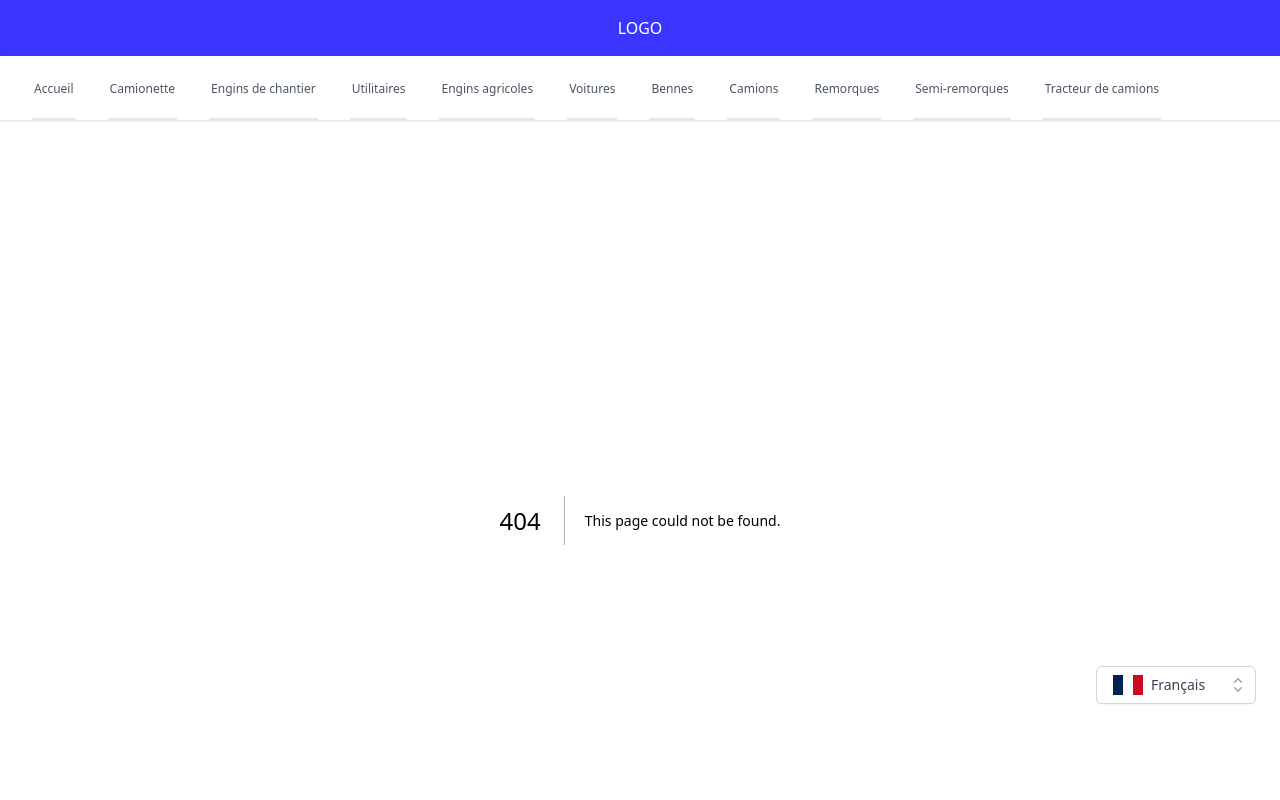
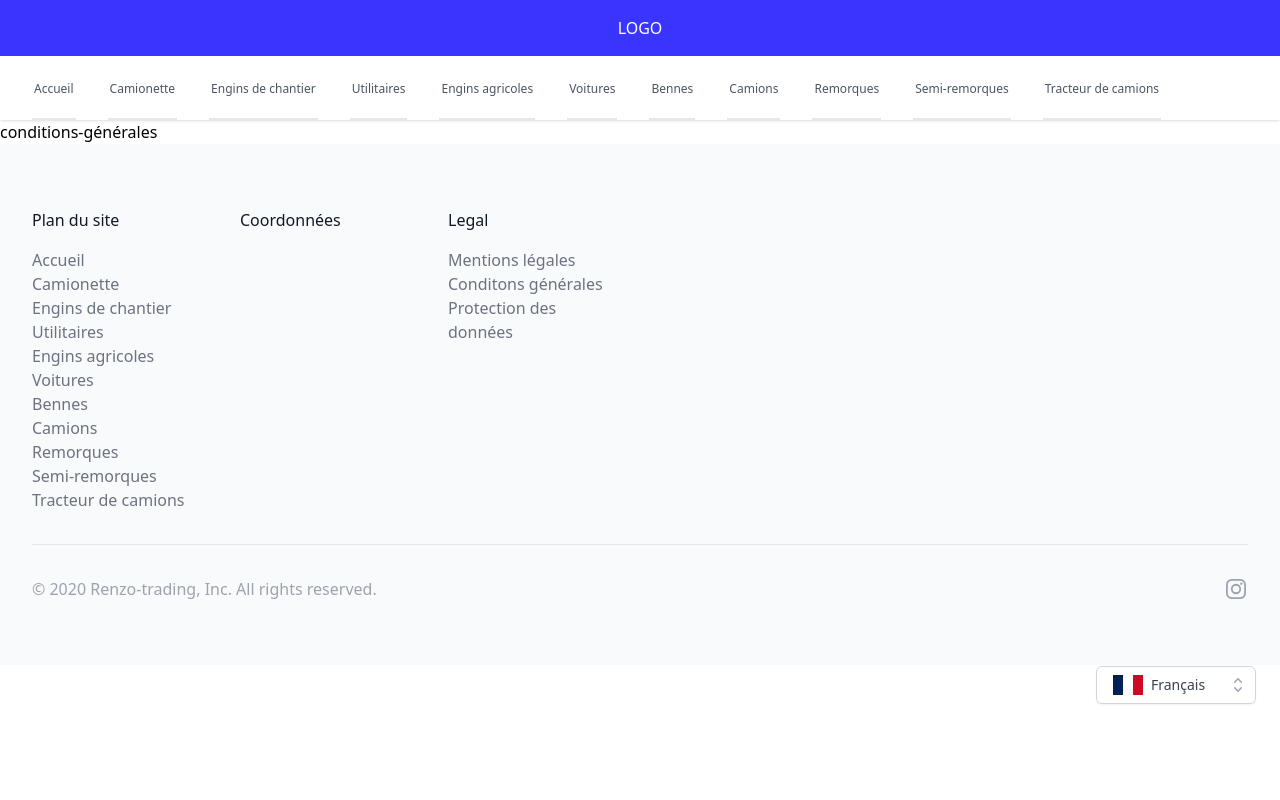
Before and after one commit to BryanParisot/renzo-campagnie, a Next.js app: page /conditions-generales in a window 1280 px wide. Before the commit this address had no page. Shown: the top 800 px of the page. Built offline with nearby package versions, Linux system fonts and the light colour scheme.

Commit message:
feat(legal): create page and maj data navigation

```diff
--- a/components/Footer/Footer.jsx
+++ b/components/Footer/Footer.jsx
@@ -1,3 +1,4 @@
+import Link from "next/link";
 import React from "react";
 import { data_navigation } from "../Navigation/dataNavigation";
 import { legal_navigation } from "../Navigation/dataNavigation";
@@ -18,12 +19,11 @@ const Footer = () => {
                 </h3>
                 <ul role="list" className="mt-4 space-y-4">
                   {data_navigation.map((i) => (
-                    <li
-                      className="text-base text-gray-500 hover:text-gray-900"
-                      key={i.id}
-                    >
-                      {i.title}
-                    </li>
+                    <Link className="cursor-pointer" key={i.id} href={i.path}>
+                      <li className="cursor-pointer text-base text-gray-500 hover:text-gray-900">
+                        {i.title}
+                      </li>
+                    </Link>
                   ))}
                 </ul>
               </div>
@@ -39,12 +39,13 @@ const Footer = () => {
                 <h3 className="text-base font-medium text-gray-900">Legal</h3>
                 <ul role="list" className="mt-4 space-y-4">
                   {legal_navigation.map((i) => (
-                    <li
-                      className="text-base text-gray-500 hover:text-gray-900"
+                    <Link
+                      className="cursor-pointer text-base text-gray-500 hover:text-gray-900"
                       key={i.id}
+                      href={i.path}
                     >
-                      {i.title}
-                    </li>
+                      <li>{i.title}</li>
+                    </Link>
                   ))}
                 </ul>
               </div>
--- a/components/Navigation/dataNavigation.js
+++ b/components/Navigation/dataNavigation.js
@@ -67,11 +67,11 @@ export const legal_navigation = [
   {
     id: 2,
     title: <FormattedMessage id="navigation.header.legal.conditons" />,
-    path: "/conditons-generales",
+    path: "/conditions-generales",
   },
   {
     id: 3,
     title: <FormattedMessage id="navigation.header.legal.protected" />,
-    path: "/protection-donnees",
+    path: "/protection-des-donnees",
   },
 ];
--- /dev/null
+++ b/pages/conditions-generales.jsx
@@ -0,0 +1,7 @@
+import React from "react";
+
+const ConditionsGenerales = () => {
+  return <div>conditions-générales</div>;
+};
+
+export default ConditionsGenerales;
--- /dev/null
+++ b/pages/mentions-legales.jsx
@@ -0,0 +1,7 @@
+import React from "react";
+
+const MentionsLegales = () => {
+  return <div>Mentions-légales</div>;
+};
+
+export default MentionsLegales;
--- /dev/null
+++ b/pages/protection-des-donnees.jsx
@@ -0,0 +1,7 @@
+import React from "react";
+
+const ProtectionDesDonnees = () => {
+  return <div>protection des donneés</div>;
+};
+
+export default ProtectionDesDonnees;
```
